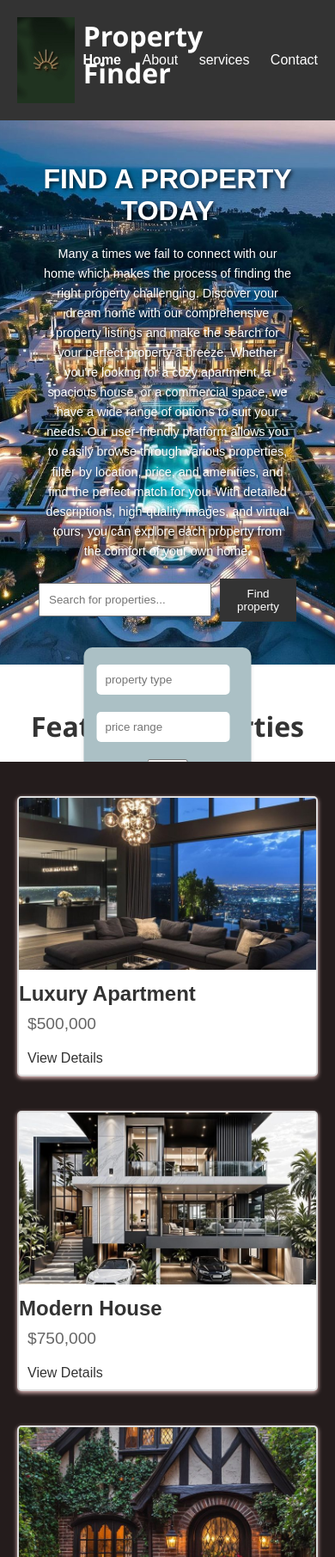
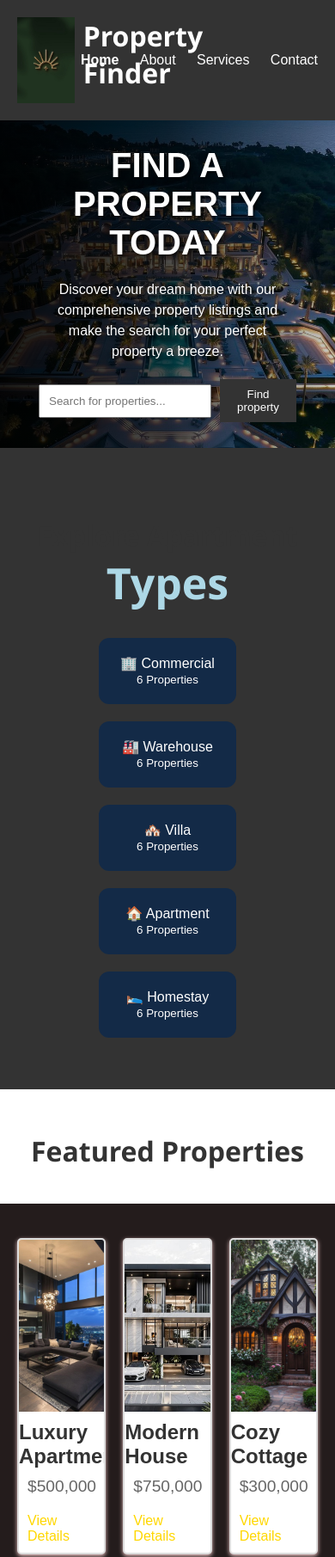
Before and after one commit to Benita513/mine, a plain HTML site: page index.html in a window 390 px wide. Shown: the top 1811 px of the page at 86% size. Drawn offline with Linux system fonts and the light colour scheme.

Commit message:
additional styles

```diff
--- a/index.html
+++ b/index.html
@@ -15,16 +15,18 @@
       <nav class="nav-menu">
         <a href="/index.html" class="active">Home</a>
         <a href="/about.html">About</a>
-        <a href="#">services</a>
-        <a href="#">Contact</a>
+        <a href="/services.html">Services</a>
+        <a href="tel:+254740781067">Contact</a>
       </nav>
     </header>
 
     <section class="hero">
-      <div class="backdrop"></div>
+      <div class="backdrop">
         <h1>FIND A PROPERTY TODAY</h1>
         <p>
-        Many a times we fail to connect with our home which makes the process of
+          Discover your dream home with our comprehensive property listings and
+          make the search for your perfect property a breeze.
+          <!-- Many a times we fail to connect with our home which makes the process of
         finding the right property challenging. Discover your dream home with
         our comprehensive property listings and make the search for your perfect
         property a breeze. Whether you're looking for a cozy apartment, a
@@ -33,28 +35,33 @@
         browse through various properties, filter by location, price, and
         amenities, and find the perfect match for you. With detailed
         descriptions, high-quality images, and virtual tours, you can explore
-        each property from the comfort of your own home.
+        each property from the comfort of your own home. -->
         </p>
-      <form action="">
+        <form action="#">
           <input type="text" placeholder="Search for properties..." />
           <button type="submit">Find property</button>
         </form>
+      </div>
     </section>
-    <section class="search-bar">
-      <input
-        type="text"
-        placeholder="property type"
-        (luxury
-        apartment
-        ,
-        modern
-        house,
-        cozy
-        cottage)
-      />
-      <input type="text" placeholder="price range" (low, high) />
-      <button type="submit" filter="true">Search</button>
+    <section class="types">
+      <h2>Explore Apartment <span>Types</span></h2>
+      <div class="type-grid">
+        <div class="type-card">
+          🏢 Commercial<br /><small>6 Properties</small>
+        </div>
+        <div class="type-card">
+          🏭 Warehouse<br /><small>6 Properties</small>
+        </div>
+        <div class="type-card">🏘️ Villa<br /><small>6 Properties</small></div>
+        <div class="type-card">
+          🏠 Apartment<br /><small>6 Properties</small>
+        </div>
+        <div class="type-card">
+          🛌 Homestay<br /><small>6 Properties</small>
+        </div>
+      </div>
     </section>
+
     <section class="properties">
       <h2>Featured Properties</h2>
       <div class="property-list">
@@ -108,16 +115,19 @@
             stress-free!"
           </p>
           <h4>- Sarah J.</h4>
+          <img src="testi2.jpg" alt="sarah" />
         </div>
         <div class="testimonial-item">
           <p>
             "I found the perfect rental property in no time. Highly recommend!"
           </p>
           <h4>- Mike T.</h4>
+          <img src="testi1.jpg" alt="mike" />
         </div>
         <div class="testimonial-item">
           <p>"Great service and a wide range of properties to choose from."</p>
           <h4>- Emily R.</h4>
+          <img src="testi3.jpg" alt="emily" />
         </div>
         <div class="testimonial-item">
           <p>
@@ -125,6 +135,7 @@
             knowledgeable."
           </p>
           <h4>- John D.</h4>
+          <img src="testi4.jpg" alt="john" />
         </div>
       </div>
     </section>
--- a/styles.css
+++ b/styles.css
@@ -41,7 +41,7 @@ header {
 }
 
 .hero {
-  padding: 50px;
+  /* padding: 50px; */
   background-image: url(/property1.jpg);
   background-size: cover;
   background-position: center;
@@ -66,6 +66,21 @@ header {
   font-size: 1.2em;
   z-index: 1;
   text-shadow: 2px 2px 4px rgba(0, 0, 0, 0.7);
+}
+.hero h2 {
+  margin-top: 20px;
+  color: white;
+  font-size: 2.5em;
+  text-shadow: 2px 2px 4px rgba(0, 0, 0, 0.7);
+}
+.hero ul {
+  list-style: none;
+  padding: 20px;
+  margin: 20px auto;
+  max-width: 600px;
+  text-align: left;
+  color: white;
+  font-size: 1.2em;
 }
 
 .hero form {
@@ -95,25 +110,47 @@ header {
   animation: fadeIn 1s ease-in-out;
 }
 .backdrop {
-  position: relative;
-  top: 0;
-  left: 0;
-  width: 100%;
+  padding: 50px 100px;
+  width: 50%;
   height: 100%;
-  background-color: rgba(0, 0, 0, 0.5);
+  /* background-color: rgba(0, 0, 0, 0.5); */
+  background-image: linear-gradient(
+    to right,
+    rgba(0, 0, 0, 0.9),
+    rgba(0, 0, 0, 0.7),
+    rgba(0, 0, 0, 0.2)
+  );
 }
-.search-bar {
+
+/* Apartment Types */
+.types {
+  background: #333;
+  color: white;
+  padding: 60px 40px;
+  text-align: center;
+}
+
+.types h2 span {
+  color: lightblue;
+  font-weight: bold;
+  font-size: 50px;
+  justify-content: center;
+
+}
+
+.type-grid {
+  margin-top: 30px;
   display: flex;
+  justify-content: center;
+  gap: 20px;
+  flex-wrap: wrap;
+}
+
+.type-card {
+  background: #132a47;
   padding: 20px;
-  background-color: #abc0c5;
-  margin: -20px auto 40px;
-  border-radius: 10px;
-  box-shadow: 0 2px 5px rgba(0, 0, 0, 0.1);
-  color: #333;
-  position: absolute;
-  align-items: center;
-  left: 50%;
-  transform: translateX(-50%);
+  border-radius: 12px;
+  width: 160px;
 }
 .properties {
   display: flex;
@@ -128,6 +165,7 @@ header {
   margin-right: 10px;
 }
 .property-list {
+  background-image: -moz-radial-gradient();
   display: flex;
   flex-wrap: wrap;
   justify-content: space-around;
@@ -135,9 +173,11 @@ header {
   background-color: #241c1c;
   animation: slide-to-right 0.5s ease-in-out;
   animation-fill-mode: forwards;
+  margin-top: 20px;
 }
 .property-item {
   width: 300px;
+  box-sizing: border-box;
   background-color: white;
   border: 2px solid #ddd;
   border-radius: 5px;
@@ -149,7 +189,7 @@ header {
 }
 .property-item a {
   text-decoration: none;
-  color: #333;
+  color: gold;
   display: block;
   padding: 10px;
 }
@@ -202,14 +242,6 @@ header {
   box-sizing: content-box;
 }
 
-.fading-bg {
-  background: radial-gradient(
-    circle,
-    rgba(255, 255, 255, 0.8),
-    rgba(255, 255, 255, 0.5)
-  );
-  position: absolute;
-}
 .property-item:hover {
   transform: scale(1.05);
 }
@@ -218,6 +250,7 @@ header {
   height: 200px;
   object-fit: cover;
   transition: transform 0.3s ease;
+  display: flex;
 }
 .property-item img:hover {
   transform: scale(1.1);
@@ -279,6 +312,19 @@ h2 {
   border-radius: 5px;
   box-shadow: 0 2px 5px rgba(0, 0, 0, 0.1);
   transition: transform 0.3s ease;
+  display: flex;
+}
+.testimonial-item h4,
+img {
+  align-items: flex-end;
+  display: flex;
+  justify-content: flex-end;
+}
+.testimonial-item img {
+  width: 100px;
+  height: 100px;
+  border-radius: 50%;
+  margin-right: 10px;
 }
 .testimonial-item p {
   font-style: italic;
@@ -287,10 +333,13 @@ h2 {
   text-align: right;
   color: #666;
 }
-@media screen and (max-width: 768px) {
-  .hero h1 {
-    font-size: 2.5em;
+/* tablet */
+@media screen and (max-width: 1024px) {
+  .hero p {
+    font-size: 1em;
+    line-height: 1.5;
   }
+
   .hero p {
     font-size: 1em;
   }
@@ -303,29 +352,29 @@ h2 {
     margin-bottom: 20px;
   }
   .property-list {
-    flex-direction: column;
+    flex-direction: row;
     align-items: center;
+    flex-wrap: nowrap;
+    gap: 20px;
   }
   .property-item {
     width: 90%;
     margin-bottom: 20px;
     margin-top: 20px;
   }
-  @media screen and (max-width: 480px) {
-    .hero h1 {
-      font-size: 2em;
-    }
-    .hero p {
-      font-size: 0.9em;
-    }
-    .search-bar input[type="text"] {
-      width: 100%;
-    }
-    .property-item {
-      width: 100%;
-    }
+  .backdrop {
+    padding: 30px 50px;
+    width: 100%;
   }
 }
+
+/* phone */
+@media (max-width: 768px) {
+  .hero h1 {
+    font-size: 2.5em;
+  }
+}
+
 /* Animations */
 @keyframes fadeOut {
   from {
```
Also changed, not shown: about.html (+3 -3 lines), services.html (added, +65 -0 lines), testi1.jpg (added), testi2.jpg (added), testi3.jpg (added), testi4.jpg (added). Lines whose indentation alone changed are shown as unchanged.
